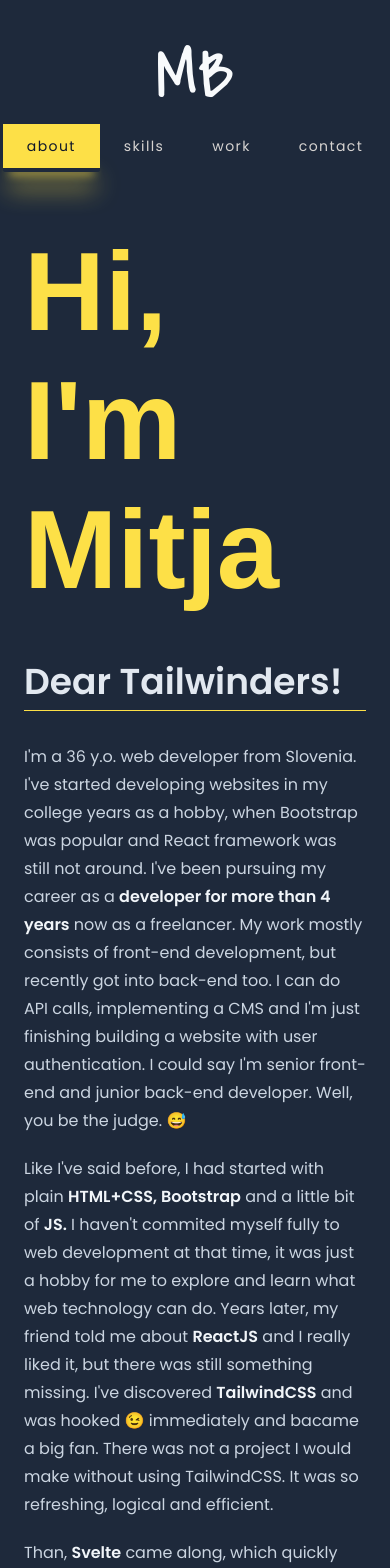
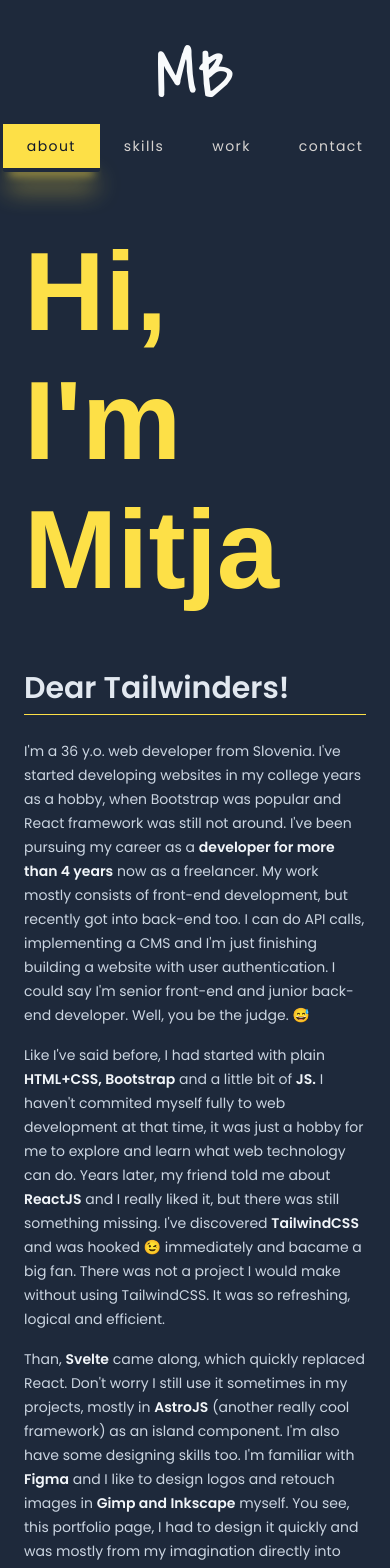
Before and after one commit to markoskace1/my-portfolio, a SvelteKit app: page /about in a window 390 px wide. Shown: the top 1568 px of the page. Built offline with nearby package versions, Linux system fonts and the light colour scheme.

Commit message:
added responsiveness to About page

```diff
--- a/src/routes/about/+page.svelte
+++ b/src/routes/about/+page.svelte
@@ -3,16 +3,16 @@
 	import '@fontsource/poppins/600.css';
 </script>
 
-<section class="relative flex pb-24 max-w-5xl">
-	<div class="grid grid-cols-1 md:grid-cols-2">
+<section class="relative flex pb-24 md:max-w-5xl">
+	<div class="grid grid-cols-1 md:grid-cols-2 gap-2 lg:gap-0">
 		<div
-			class="md:sticky md:top-0 mb-12 md:mb-0 h-fit text-yellow-300 font-hello text-[7rem] md:text-[10rem] leading-[1.15] font-extrabold"
+			class="md:sticky md:top-0 mb-12 md:mb-0 h-fit text-yellow-300 font-hello text-[7rem] md:text-[10rem] leading-[1.15] font-extrabold overflow-hidden"
 		>
 			Hi,<br /> I'm <br />Mitja
 		</div>
 
 		<div
-			class="prose prose-h1:text-slate-200 prose-h1:pb-2 prose-p:text-slate-300 prose-strong:text-slate-100 prose-strong:font-semibold prose-a:text-slate-300 max-w-none"
+			class="prose prose-sm md:prose-base prose-h1:text-slate-200 prose-h1:pb-2 prose-p:text-slate-300 prose-strong:text-slate-100 prose-strong:font-semibold prose-a:text-slate-300 max-w-none"
 		>
 			<h1 class="border-b border-yellow-300">Dear Tailwinders!</h1>
 			<p>
```
